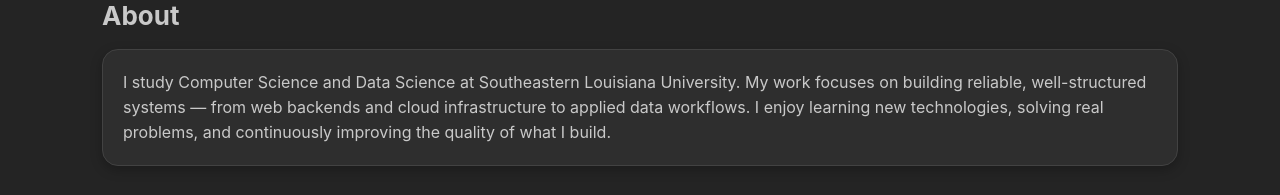
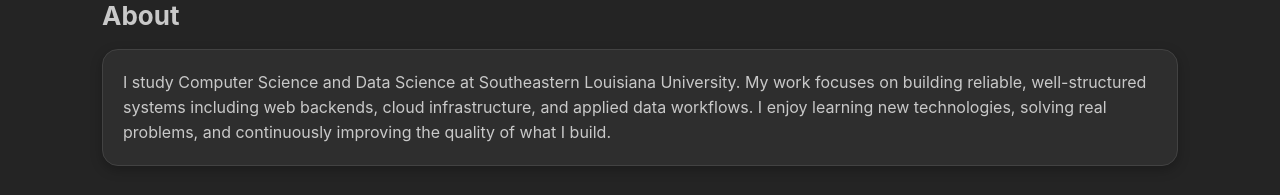
Before and after one commit to adamrodi/adamrodi.com, a React (Vite) app: page / in a window 1280 px wide. Shown: the part 1184-1379 px from the top of the page. Built offline with nearby package versions, Linux system fonts and the light colour scheme.

Commit message:
change about me

```diff
--- a/src/pages/Home.tsx
+++ b/src/pages/Home.tsx
@@ -122,7 +122,7 @@
           <Text>
             I study Computer Science and Data Science at Southeastern Louisiana
             University. My work focuses on building reliable, well-structured
-            systems — from web backends and cloud infrastructure to applied data
+            systems including web backends, cloud infrastructure, and applied data
             workflows. I enjoy learning new technologies, solving real problems,
             and continuously improving the quality of what I build.
           </Text>
```
